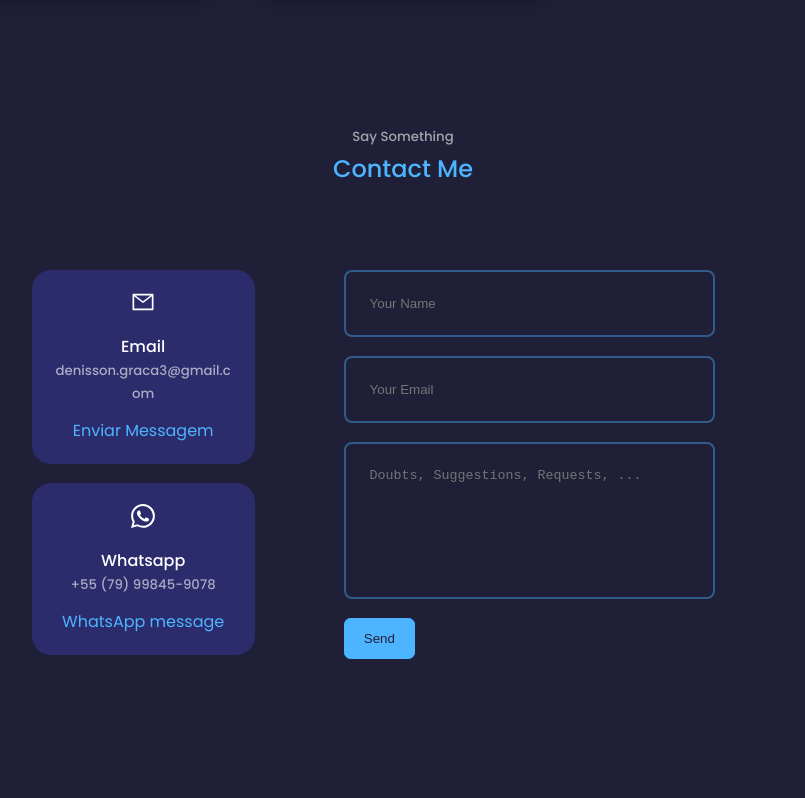
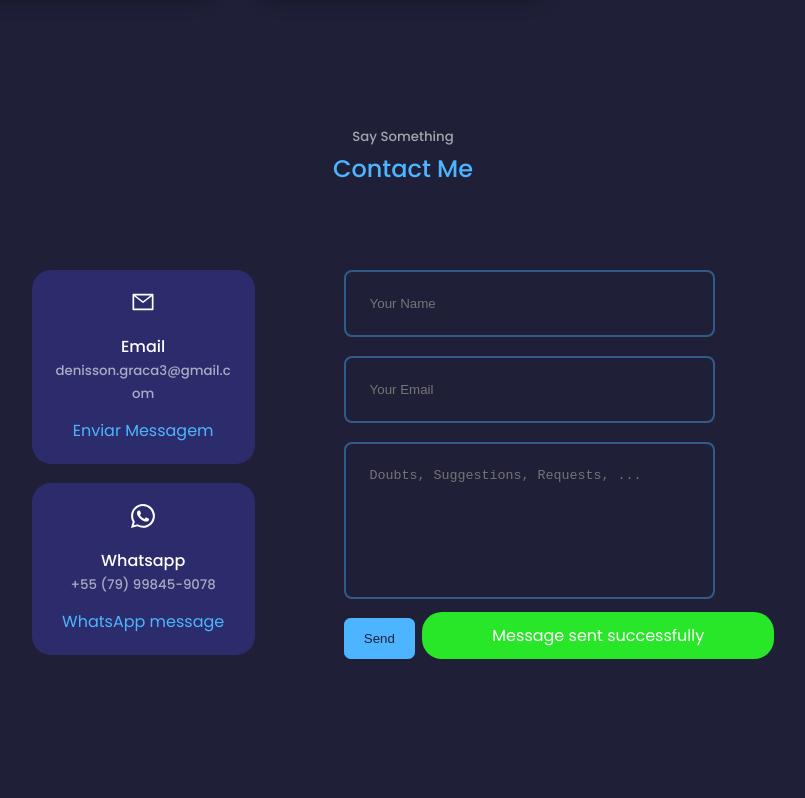
Before and after one commit to Deny-santos/portfolio, a React (Create React App) app: page /submited in a window 1280 px wide. Shown: the part 3982-4780 px from the top of the page, without its empty margins (237-1042 px from the left). Built offline with nearby package versions, Linux system fonts and the light colour scheme.

Commit message:
sucess  message on form

```diff
--- a/package.json
+++ b/package.json
@@ -11,6 +11,7 @@
     "react": "^18.2.0",
     "react-dom": "^18.2.0",
     "react-icons": "^4.7.1",
+    "react-router-dom": "^6.13.0",
     "react-scripts": "5.0.1",
     "react-typical": "^0.1.3",
     "web-vitals": "^2.1.4"
--- a/src/App.jsx
+++ b/src/App.jsx
@@ -1,16 +1,23 @@
+import { BrowserRouter as Router, Route, Routes } from 'react-router-dom';
 import { About, Experiences, Contact, Footer, Header, Nav, Portifolio } from "./components"
+
 
 function App() {
   return (
-    <>
-      <Header/>
-      <Nav/>
-      <About/>
-      <Experiences/>
-      <Portifolio/>
-      <Contact/>
-      <Footer/>
-    </>
+    <Router>
+      <Header />
+      <Nav />
+      <About />
+      <Experiences />
+      <Portifolio />
+      <Routes>
+        <Route path='/' element={<Contact sucess={false} />} />
+      </Routes>
+      <Routes>
+        <Route path='/submited' element={<Contact sucess={true} />} />
+      </Routes>
+      <Footer />
+    </Router>
   );
 }
 
--- a/src/components/Contact/Contact.css
+++ b/src/components/Contact/Contact.css
@@ -89,6 +89,7 @@ input, textarea {
     outline: none;
 }
 
+
 /* ========= medias queries devices =========== */
 
 @media screen and (max-width: 1024px) {
--- a/src/components/Contact/Contact.jsx
+++ b/src/components/Contact/Contact.jsx
@@ -1,28 +1,17 @@
-import React, { useState } from 'react'
+import React from 'react'
 import "./Contact.css"
-import AppWrapp from '../../wrapp/AppWrapp'
 import { BsWhatsapp } from "react-icons/bs"
 import { AiOutlineMail } from "react-icons/ai"
+import useForm from '../../hook/useForm'
+import Sucess from '../Sucess/Sucess'
 
 
-const Contact = () => {
+const Contact = ({sucess}) => {
 
-  const [isSubmitted, setIsSubmitted] = useState(false);
-
-  const handleSubmit = async (event) => {
-    event.preventDefault();
-
-    const formData = new FormData(event.target);
-    await fetch('https://formsubmit.co/denisson.graca3@gmail.com', {
-      method: 'POST',
-      body: formData,
-    });
-
-    setIsSubmitted(true);
-  };
+  const { handleSubmit, isLoading} = useForm()
 
   return (
-    <section className='height'>
+    <section className='height' id='contact'>
       <h5>Say Something</h5>
       <h2 className='contact__h2'>Contact Me</h2>
       <div className='container contact__container'>
@@ -40,28 +29,27 @@ const Contact = () => {
             <a href="https://api.whatsapp.com/send?phone=7998459078" target={"_blank"} rel='noreferrer'>WhatsApp message</a>
           </article>
         </div>
-        {isSubmitted ? (
-          <div>
-            <h3>Thanks for Contact Me, Wait for My Email Message. </h3>
-          </div>
-        ) : (
 
+        {sucess && <Sucess text='Message sent successfully' />}
             <form onSubmit={handleSubmit}>
                 <input type="text" name='name' placeholder='Your Name' required />
                 <input type="email" name='email' placeholder='Your Email' required />
                 <textarea name="message" rows="7" placeholder='Doubts, Suggestions, Requests, ...' required></textarea>
                 <input type="hidden" name='_next' value="http://localhost:3000/#contact" />
-            <button className='btn btn-primary' type='submit'>Send</button>
+                <button
+                    className='btn btn-primary'
+                    type='submit'>
+                        {isLoading ? "Sending": "Send" }
+                </button>
 
                 <input type="hidden" name='_subject' value={`novo contato DO MEU PORTIFOLIO`} />
                 <input type="text" name='_honey' style={{ display: "none" }} /> {/* evitar span */}
                 <input type="hidden" name='_captcha' value="false" /> {/* desabilitar o captcha */}
             </form>
-        )
-        }
+
       </div>
     </section>
   )
 }
 
-export default AppWrapp(Contact, 'contact')
+export default Contact
--- /dev/null
+++ b/src/components/Sucess/Sucess.js
@@ -0,0 +1,10 @@
+import React from 'react'
+import "./sucess.css"
+
+const Sucess = ({text = ""}) => {
+    return (
+        <span className='message__container'>{text}</span>
+    )
+}
+
+export default Sucess
--- /dev/null
+++ b/src/components/Sucess/sucess.css
@@ -0,0 +1,11 @@
+.message__container {
+    background-color: rgb(40, 230, 40);
+    color: white;
+    width: max-content;
+    height: max-content;
+    padding: 10px 70px;
+    border-radius: 20px;
+    position: absolute;
+    bottom: 0px;
+    right: 0px;
+}
--- /dev/null
+++ b/src/hook/useForm.js
@@ -0,0 +1,30 @@
+import { useState } from 'react';
+import { useNavigate } from 'react-router-dom';
+
+
+const useForm = () => {
+
+    const navigate = useNavigate()
+    const [submited, setSubmited] = useState(false)
+    const [isLoading, setisLoading] = useState(false)
+
+    const handleSubmit = async (event) => {
+        event.preventDefault();
+
+        const formData = new FormData(event.target);
+        setisLoading(true)
+        navigate("/submited")
+        await fetch('https://formsubmit.co/denisson.graca3@gmail.com', {
+            method: 'POST',
+            body: formData,
+        });
+        setisLoading(false)
+        setSubmited(true)
+
+    };
+    return {
+        handleSubmit, submited, isLoading, setSubmited, setisLoading
+    }
+}
+
+export default useForm
--- a/src/wrapp/AppWrapp.jsx
+++ b/src/wrapp/AppWrapp.jsx
@@ -1,19 +1,9 @@
 import React from 'react'
-import { motion } from 'framer-motion'
 
-const AppWrapp = (Component, id, classCont = "", animation = false) => function HOC() {
+const AppWrapp = (Component, id, classCont = "") => function HOC() {
   return (
     <div className={`app__wrapp ${classCont}`} id={`${id}`}>
-        {animation === true ? (
-          <motion.div
-            whileInView={{x: [100, 0], opacity: [0,1]}}
-            transition={{duration: 0.5}}
-          >
-            <Component />
-          </motion.div>
-        ): (
-          <Component />
-        )}
+      <Component/>
     </div>
   )
 }
```
Also changed, not shown: 1 other file (tests, documents, lock files or other folders). Lines whose indentation alone changed are shown as unchanged.
